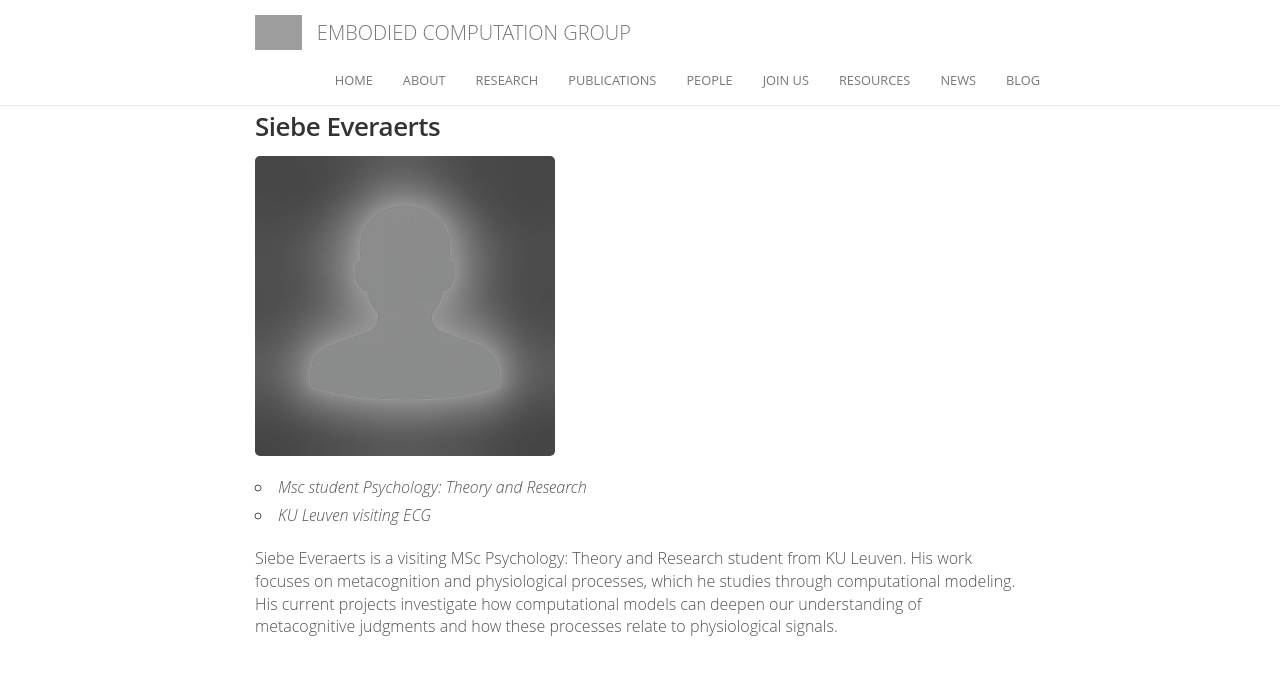
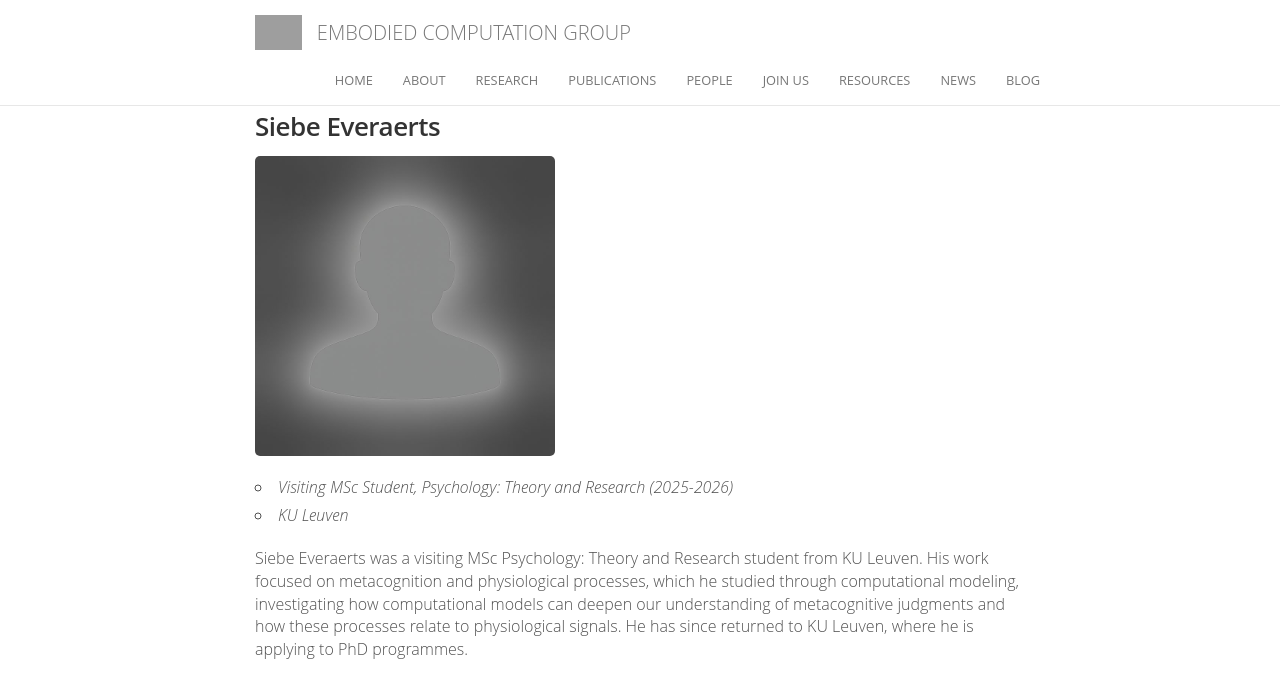
Before and after one commit to embodied-computation-group/embodied-computation-group.github.io, a Jekyll site: the page built from _people/siebe_everaerts.md, in a window 1280 px wide. Shown: the top 698 px of the page. Built offline with Jekyll 4.4.1, drawn with Linux system fonts in a browser that asks for light colours; comment, search, counter and statistics services are not loaded; grey boxes are pictures that could not be loaded.

Commit message:
Move Farah, Malthe, Siebe, and Arthur to alumni
Update cards with alumni frontmatter (left, former_role, current_position)
and rewrite bios in past tense.

```diff
--- a/_people/siebe_everaerts.md
+++ b/_people/siebe_everaerts.md
@@ -1,13 +1,16 @@
 ---
 name: Siebe Everaerts
-position: visiting
+position: alumni
 avatar: default_avatar.png
 joined: 2025
+left: 2026
+former_role: Visiting MSc Student
+current_position: KU Leuven, applying to PhD programmes
 ---
 
 <img width="300" src="{{site.baseurl}}/images/people/{{page.avatar}}" data-action="zoom">
 
-- _Msc student Psychology: Theory and Research_<br>
-- _KU Leuven visiting ECG_<br>
+- _Visiting MSc Student, Psychology: Theory and Research (2025-2026)_<br>
+- _KU Leuven_<br>
 
-Siebe Everaerts is a visiting MSc Psychology: Theory and Research student from KU Leuven. His work focuses on metacognition and physiological processes, which he studies through computational modeling. His current projects investigate how computational models can deepen our understanding of metacognitive judgments and how these processes relate to physiological signals.
+Siebe Everaerts was a visiting MSc Psychology: Theory and Research student from KU Leuven. His work focused on metacognition and physiological processes, which he studied through computational modeling, investigating how computational models can deepen our understanding of metacognitive judgments and how these processes relate to physiological signals. He has since returned to KU Leuven, where he is applying to PhD programmes.
```
Also changed, not shown: _people/arthur_courtin.md (+7 -3 lines), _people/farah_hina.md (+6 -4 lines), _people/malthe_braendholt_sorensen.md (+7 -3 lines).
